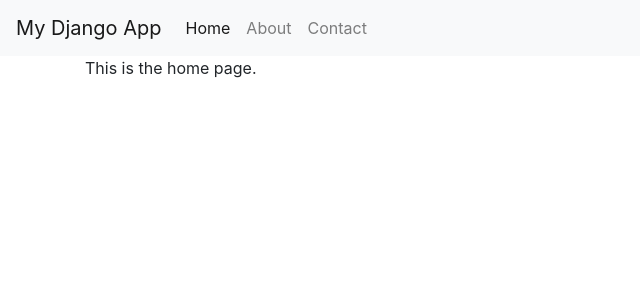
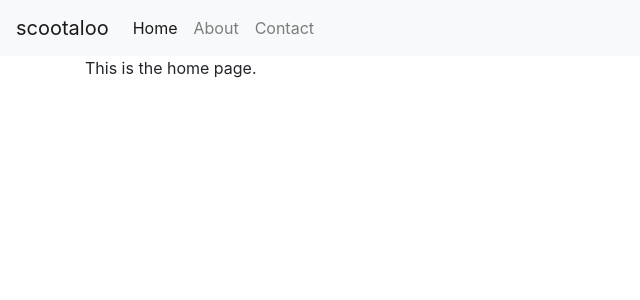
Before and after one commit to AlexJonker/scootaloo, a Django app: page / in a window 1280 px wide. Shown: the top 300 px of the page, without its empty margins (0-640 px from the left). Run offline with Django 5.2, Linux system fonts and the light colour scheme; some libraries are stand-ins or nearby versions.

Commit message:
added name to base.html

```diff
--- a/templates/base.html
+++ b/templates/base.html
@@ -4,15 +4,13 @@
     <meta charset="UTF-8" />
     <meta name="viewport" content="width=device-width, initial-scale=1.0" />
     <title>
-      {% block title %}
-        Django App
-      {% endblock %}
+      {% block title %} {% endblock %}
     </title>
     <link rel="stylesheet" href="https://stackpath.bootstrapcdn.com/bootstrap/4.3.1/css/bootstrap.min.css"  rel="stylesheet" />
   </head>
   <body>
     <nav class="navbar navbar-expand-lg navbar-light bg-light">
-      <a class="navbar-brand" href="#">My Django App</a>
+      <a class="navbar-brand" href="#">scootaloo</a>
       <button class="navbar-toggler" type="button" data-toggle="collapse" data-target="#navbarNav" aria-controls="navbarNav" aria-expanded="false" aria-label="Toggle navigation"><span class="navbar-toggler-icon"></span></button>
       <div class="collapse navbar-collapse" id="navbarNav">
         <ul class="navbar-nav">
```
